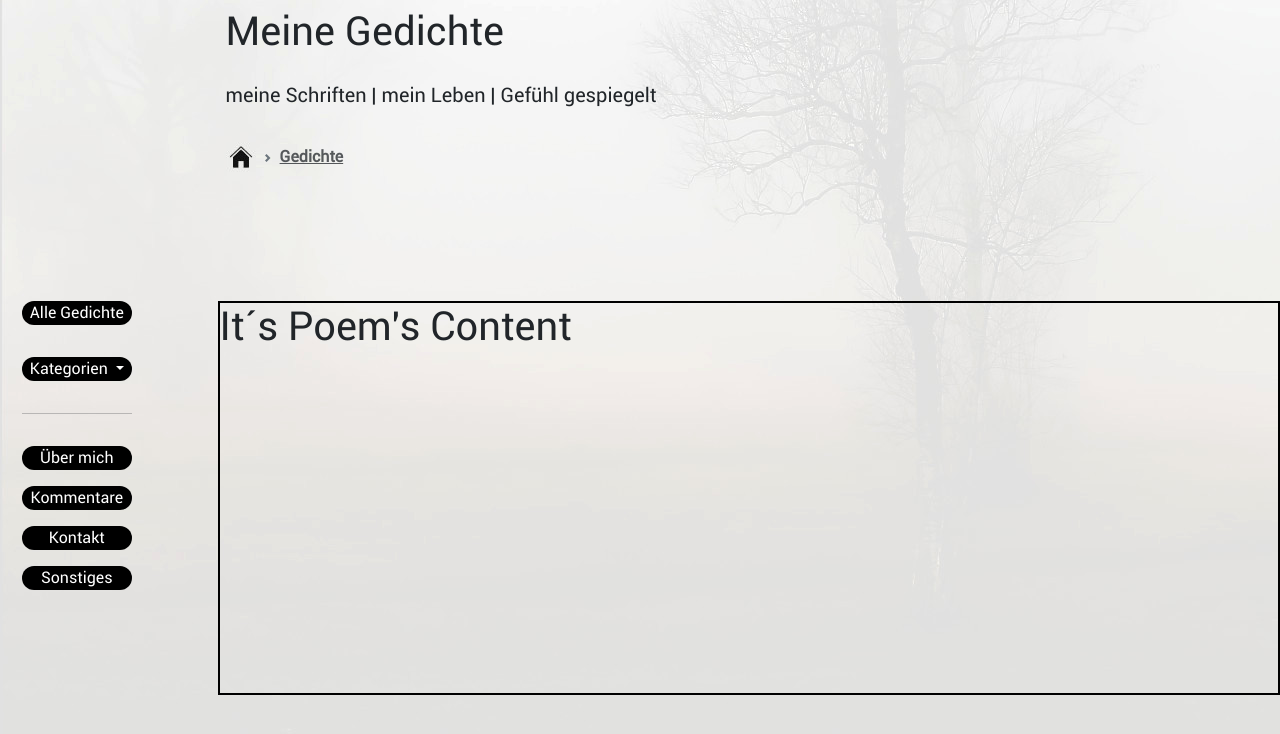
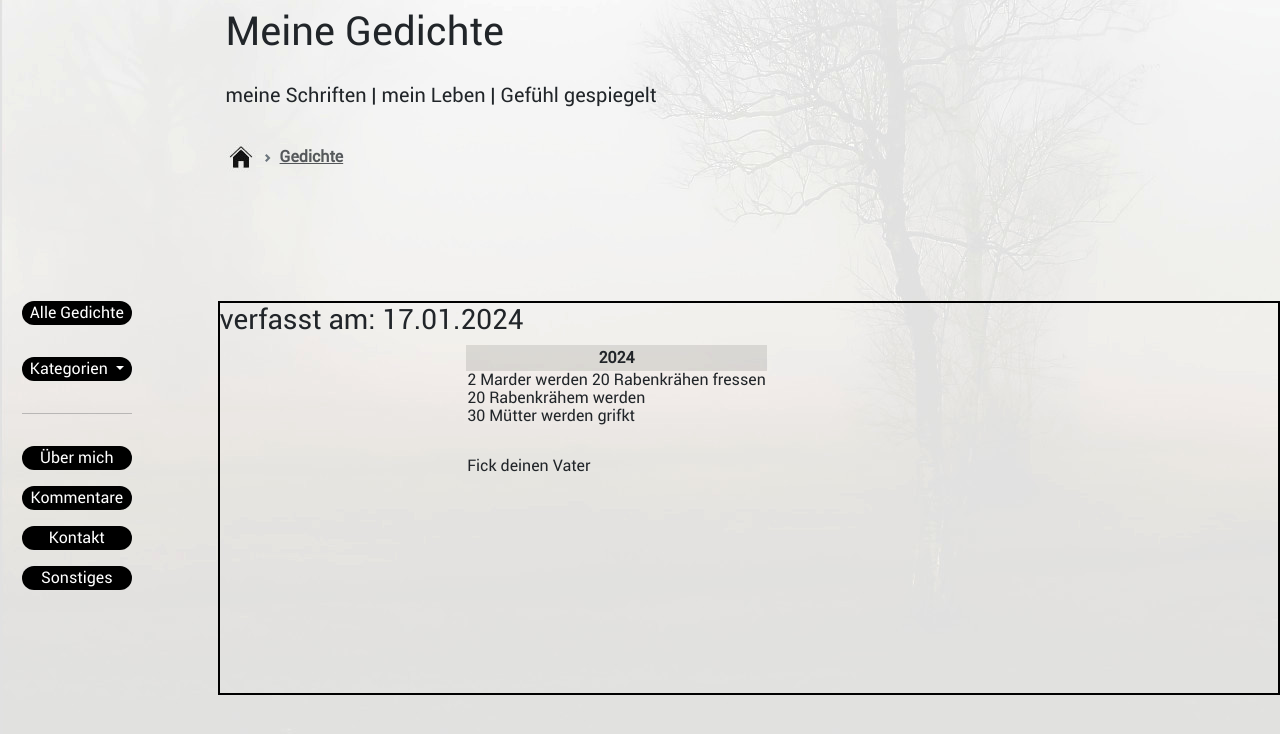
Before and after one commit to JB3286/Lyric, an Angular app: page /poems in a window 1280 px wide. Shown: the top 734 px of the page. Built offline with nearby package versions, Linux system fonts and the light colour scheme.

Commit message:
Developed a Poems-Content-Table for splitting the text in poetry

```diff
--- a/db.json
+++ b/db.json
@@ -1,19 +1,5 @@
 {
-  "posts": [
-    {
-      "id": 1,
-      "title": "json-server",
-      "author": "typicode"
-    }
-  ],
-  "comments": [
-    {
-      "id": 1,
-      "body": "some comment",
-      "postId": 1
-    }
-  ],
-  "profile": {
-    "name": "typicode"
-  }
+  "poems":[
+
+  ]
 }
--- a/src/app/components/poem/poem/poem.component.html
+++ b/src/app/components/poem/poem/poem.component.html
@@ -14,7 +14,27 @@
         </div>
     </div>
     <div class="poem-content">
-        <h1>It´s Poem's Content</h1>
+        <div class="poem-content-poem" id="poem-content-poem">
+            <div class="poem-content-poem-header" id="poem-header">
+                <h3>verfasst am: {{poem.date}}</h3>
+            </div>
+            <div class="poem-content-poem-table-container" id="poem-content-poem-table-container">
+                <table class="poem-content-poem-table" id="poem-content-poem-table">
+                    <thead class="poem-content-poem-table-header" id="poem-content-poem-table-header">
+                        <tr class="poem-content-poem-table-header-row" id="poem-content-poem-table-header-row">
+                            <th class="poem-content-poem-table-header-column" scope="col">{{poem.title}}</th>
+                        </tr>
+                    </thead>
+                    <tbody class="poem-content-poem-table-body">
+                    <div class="poem-content-poem-table-body-container" id="poem-content-poem-table-body-container">
+                            <tr class="poem-content-poem-table-body-row" id="poem-content-poem-table-body-row" *ngFor="let string of poem.content">
+                                <td class="poem-content-table-body-row-content" id="poem-content-table-body-row-content"><p class="poem-content-poem-table-body-row-content-item" id="poem-content-poem-table-body-row-content-item" >{{string}}</p></td>
+                            </tr>
+                        </div>
+                    </tbody>
+                </table>
+            </div>
+        </div>
     </div>
-       <side-nav></side-nav>
+    <side-nav></side-nav>
 </div>
--- a/src/app/components/poem/poem/poem.component.scss
+++ b/src/app/components/poem/poem/poem.component.scss
@@ -92,6 +92,60 @@ side-nav{
     align-self: center;
 }
 
+.poem-content-poem-content{
+    display: grid;
+    grid-template-columns: auto;
+    row-gap: 0;
+
+}
+
+/* Wrapper-table */
+.poem-content-poem-table-container{
+    display:grid;
+    justify-content: center;
+}
+
+/* table */
+
+.poem-content-poem-table{
+    width: 100%;
+}
+
+/* table-head */
+
+.poem-content-poem-table-header{
+    background-color: rgba(0,0,0,0.1) ;
+    display: grid;
+    justify-content: center;
+}
+
+.poem-content-poem-header-table-head-row{
+    height: 1rem;
+}
+
+.poem-content-poem-table-body{
+}
+
+.poem-content-poem-table-body-container{
+    width: fit-content;
+}
+/* tr inside tbody */
+.poem-content-poem-table-body-row{
+}
+
+/* td inside tbody.tr */
+.poem-content-table-body-row-content{
+    height: 1rem;
+}
+
+/* Paragraph inside tbody.tr.td */
+.poem-content-poem-table-body-row-content-item{
+    padding: 0;
+    margin:0;
+    line-height: 1rem;
+}
+
+
 footer{
     grid-column: 1/3;
     grid-row: 3;
--- a/src/app/components/poem/poem/poem.component.ts
+++ b/src/app/components/poem/poem/poem.component.ts
@@ -1,5 +1,7 @@
 import { Component } from '@angular/core';
 import { Router } from '@angular/router';
+import { Poem } from '../../../types/poem';
+import { OnInit } from '@angular/core';
 
 @Component({
   selector: 'poem',
@@ -8,13 +10,35 @@ import { Router } from '@angular/router';
 })
 export class PoemComponent {
 
-    constructor(private router:Router){}
+  poem: Poem = {} as Poem;
+  poems: Poem[] = [] as Poem[];
+
+  strings: string[] = [
+    "2 Marder werden 20 Rabenkrähen fressen",
+    "20 Rabenkrähem werden",
+    "30 Mütter werden gefickt",
+    "",
+    "",
+    "Fick deinen Vater",
+  ];
+
+  getArrayAccess(): string[]{
+    return this.poem.content;
+  }
+
+
+    constructor(private router:Router){
+      this.poem = { id:"0", date:"17.01.2024",title:"2024", category:"Philsophisches",content:["2 Marder werden 20 Rabenkrähen fressen","20 Rabenkrähem werden","30 Mütter werden grifkt","","","Fick deinen Vater"] ,comments:"(01.01.20, 01.01.21, 10.10.23: Umstellung Verse der vorletzten Strophe, Wechsel letzte/vorletzte Strophe, 06.01.24: Jahresaktualisierung)"}
+    }
 
     onInit(): void{
-      window.scrollTo(0,10000);
+      console.log(this.poem.content);
     }
 
     home(){
       this.router.navigateByUrl('/');
     }
-}
+
+
+
+  }
--- a/src/app/components/poem/side-nav/side-nav.component.scss
+++ b/src/app/components/poem/side-nav/side-nav.component.scss
@@ -57,4 +57,5 @@ button{
 button:hover{
 background-color: white;
 color:black;
+font-weight: bold;
 }
```
Also changed, not shown: src/assets/pics/hazynature_113.jpg.
